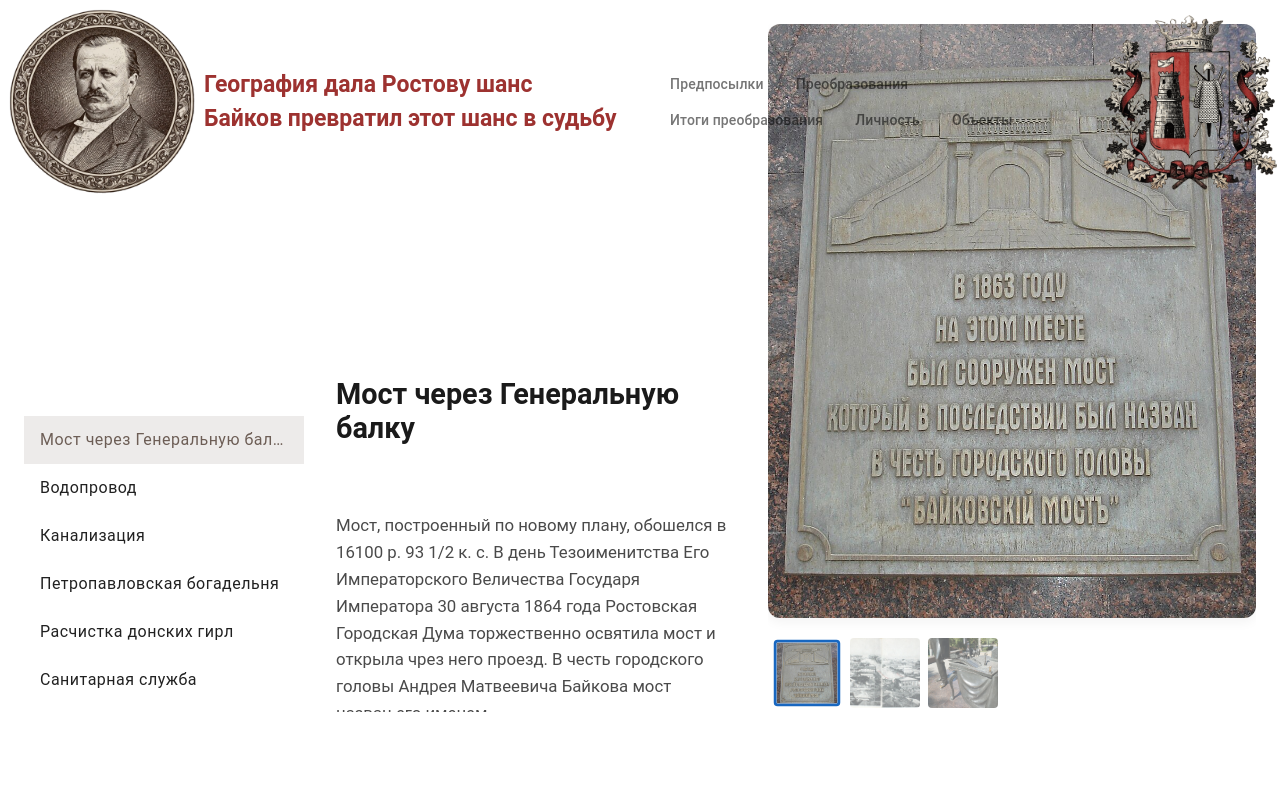
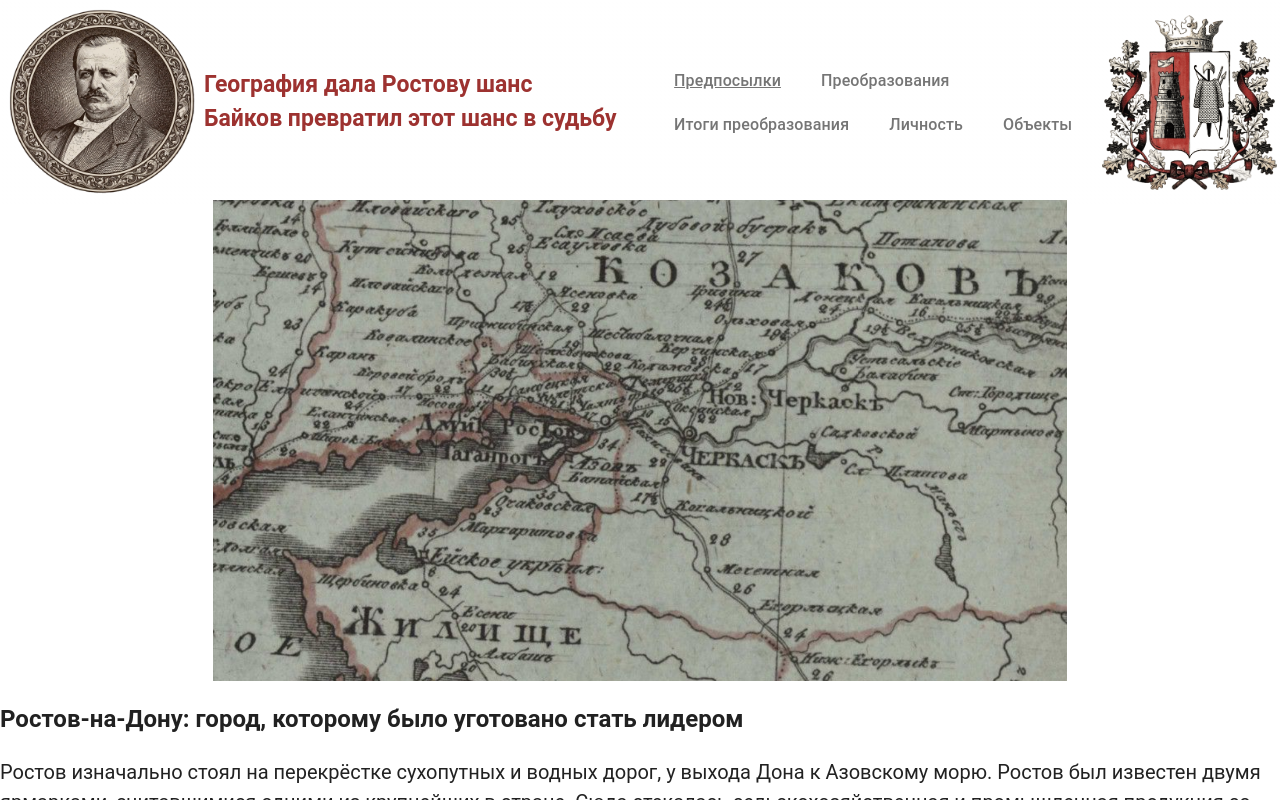
Before and after one commit to new-web-apps/baikov, a Vue app: page / in a window 1280 px wide. Built offline with nearby package versions, Linux system fonts and the light colour scheme; a small style sheet from the web is missing.

Commit message:
pages content

```diff
--- a/src/App.vue
+++ b/src/App.vue
@@ -3,25 +3,28 @@
     <div :style="{ display: 'fixed', height: headerHeight }" class="main-header">
       <div class="header-container"
         :style="{ minWidth: mainWidth, maxWidth: mainWidth, display: 'flex', marginLeft: 'auto', marginRight: 'auto', alignItems: 'center' }">
-        <v-img src="/images/header/1.png" alt="Логотип" :width="headerHeight" :height="headerHeight"
-          style="margin: 2px;" />
+        <v-btn to="/" variant="plain" :ripple="false" class="pa-0 ma-0"
+          style="min-width: 0; width: auto; height: auto; opacity: 1;">
+          <v-img src="/images/header/1.png" alt="Логотип" :width="headerHeight" :height="headerHeight"
+            style="margin: 2px;" />
+        </v-btn>
         <div class="header-text text-secondary shadow">География дала Ростову шанс<br />Байков превратил этот шанс в
           судьбу
         </div>
         <div>
-          <v-btn variant="plain" to="/premise" selected-class="selected">
+          <v-btn size="large" variant="plain" to="/" exact-match selected-class="selected">
             {{ mainTexts?.menuText?.pagePremise }}
           </v-btn>
-          <v-btn variant="plain" to="/tansformations" selected-class="selected">
+          <v-btn size="large" variant="plain" exact-match to="/tansformations" selected-class="selected">
             {{ mainTexts?.menuText?.pagetTansformations }}
           </v-btn>
-          <v-btn variant="plain" to="/stat" selected-class="selected">
+          <v-btn size="large" variant="plain" exact-match to="/stat" selected-class="selected">
             {{ mainTexts?.menuText?.pageStat }}
           </v-btn>
-          <v-btn variant="plain" to="/person" selected-class="selected">
+          <v-btn size="large" variant="plain" exact-match to="/person" selected-class="selected">
             {{ mainTexts?.menuText?.pagePerson }}
           </v-btn>
-          <v-btn variant="plain" to="/" exact selected-class="selected">
+          <v-btn size="large" variant="plain" exact-match to="/objects" exact selected-class="selected">
             {{ mainTexts?.menuText?.pageObjects }}
           </v-btn>
         </div>
@@ -72,6 +75,9 @@ const mainWidth = 1280;
     0px 2px 6px rgba(0, 0, 0, 0.4);
 }
 
+.router-link-exact-active .v-btn__content {
+  text-decoration: underline !important;
+}
 
 /* Полностью отключаем дефолтный скролл окна */
 html,
@@ -91,7 +97,9 @@ body {
   width: 100% !important;
   z-index: 9999 !important;
   pointer-events: none;
-  /* Пропускаем клики сквозь прозрачные области шапки */
+  background: linear-gradient(to bottom,
+      rgba(255, 255, 255, 1) 0%,
+      rgba(255, 255, 255, 0) 100%);
 }
 
 .header-container {
@@ -117,6 +125,10 @@ body {
 /* Стили для активных кнопок */
 .v-selected--active {
   font-weight: bold;
+}
+
+.v-btn--active {
+  text-decoration: underline !important;
 }
 
 .header-text {
--- a/src/components/Results.vue
+++ b/src/components/Results.vue
@@ -1,17 +1,21 @@
 <template>
-  <h3>{{ title }}</h3>
-  <v-img :width="255" aspect-ratio="4/3" cover src="/images/results/1.png"></v-img>
-  <div>
-    {{ populationGrowth.title }}
-  </div>
-  <div>
-    {{ populationGrowth.text }}
-  </div>
-  <div>
-    {{ tradeGrowth.title }}
-  </div>
-  <div>
-    {{ tradeGrowth.text }}
+  <div class="results-container" style="display: flex; gap: 20px;">
+    <v-img src="/images/results/1.png"
+      style="width: calc(var(--main-width) / 1.5); margin-left: auto; margin-right: auto;" />
+    <div>
+      <h2>
+        {{ populationGrowth.title }}
+      </h2>
+      <p>
+        {{ populationGrowth.text }}
+      </p>
+      <h2>
+        {{ tradeGrowth.title }}
+      </h2>
+      <p>
+        {{ tradeGrowth.text }}
+      </p>
+    </div>
   </div>
 </template>
 
@@ -26,3 +30,13 @@ const tradeGrowth = {
   text: 'График отражает переход Ростова от хаотичной провинциальной торговли к статусу экономического лидера Юга России. До Байкова город задыхался без свободных денег. Создание Конторы Государственного банка (1861 г.) и Общества взаимного кредита дали местным купцам дешёвые оборотные кредиты, убрав зависимость от столичных ростовщиков. ',
 }
 </script>
+
+<style scoped>
+p {
+  font-size: 20px;
+}
+
+.results-container>* {
+  flex: 1;
+}
+</style>
--- a/src/components/Start.vue
+++ b/src/components/Start.vue
@@ -1,9 +1,31 @@
 <template>
-  <h3>{{ title }}</h3>
-  <h5>{{ subtitle }}</h5>
-  <div v-for="item in text">
-    {{ item }}
+  <div class="results-container" style="display: flex1; gap: 20px;">
+    <v-img src="/images/start/1.png"
+      style="width: calc(var(--main-width) / 1.5); margin-left: auto; margin-right: auto;" />
+    <div>
+      <h2>
+        {{ title }}
+      </h2>
+      <p>
+        {{ text[0] }}
+      </p>
+    </div>
   </div>
+  <div class="results-container" style="display: flex1; gap: 20px;">
+    <div>
+      <h2>
+        {{ subtitle }}
+      </h2>
+      <p>
+        {{ text[1] }}
+      </p>
+    </div>
+    <v-img src="/images/start/3.jpg"
+      style="width: calc(var(--main-width) / 1.5); margin-left: auto; margin-right: auto;" />
+  </div>
+  <h2>
+    {{ text[2] }}
+  </h2>
 </template>
 
 <script setup lang="ts">
@@ -15,3 +37,13 @@ const text = [
   'Сама география говорила: городу нужен был только сильный управленец, чтобы превратить это преимущество в экономическую мощь.',
 ]
 </script>
+
+<style scoped>
+p {
+  font-size: 20px;
+}
+
+.results-container>* {
+  flex: 1;
+}
+</style>
--- a/src/pages/premise.vue
+++ b/src/pages/premise.vue
@@ -4,6 +4,11 @@
     <div v-for="key in [1, 2, 3, 4, 5]">
       <v-img :width="255" aspect-ratio="4/3" cover :src="`images/start/${key}`"></v-img>
     </div>
+  </div>
+
+  <div class="image-section" style="display: flex; justify-content: center; align-items: center; background: #d9d6cd;">
+    <img src="/images/fon/1.jpeg" class="full-width-img faded-img"
+      :style="{ maxHeight: 'calc(100vh - var(--header-height))', width: 'auto', opacity: 0.5 }" />
   </div>
 </template>
 
@@ -15,6 +20,9 @@ import Start from '@/components/Start.vue';
 <style scoped>
 .block {
   padding-top: var(--header-height);
+  width: var(--main-width);
+  margin-left: auto;
+  margin-right: auto;
 }
 
 .image-section {
--- a/src/pages/stat.vue
+++ b/src/pages/stat.vue
@@ -1,5 +1,12 @@
-<template>1
-  <Results class="block" />
+<template>
+  <div class="block">
+    <Results />
+  </div>
+
+  <div class="image-section" style="display: flex; justify-content: center; align-items: center; background: #d9d6cd;">
+    <img src="/images/fon/3.jpeg" class="full-width-img faded-img"
+      :style="{ maxHeight: 'calc(100vh - var(--header-height))', width: 'auto', opacity: 0.5 }" />
+  </div>
 </template>
 
 <script lang="ts" setup>
@@ -10,5 +17,8 @@ import Results from '@/components/Results.vue';
 <style scoped>
 .block {
   padding-top: var(--header-height);
+  width: var(--main-width);
+  margin-left: auto;
+  margin-right: auto;
 }
 </style>
--- a/src/router/index.ts
+++ b/src/router/index.ts
@@ -13,11 +13,11 @@ const router = createRouter({
       component: Person,
     },
     {
-      path: '/premise',
+      path: '/',
       component: Premise,
     },
     {
-      path: '/',
+      path: '/objects',
       component: Objects,
     },
     {
```
Also changed, not shown: public/images/transformations/5_.jpg.
